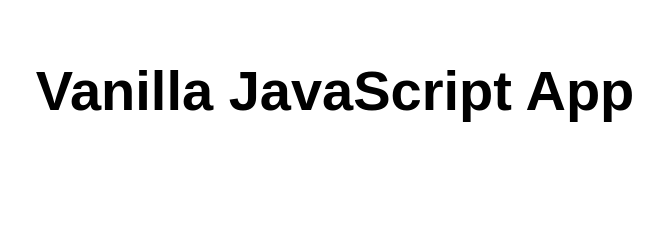
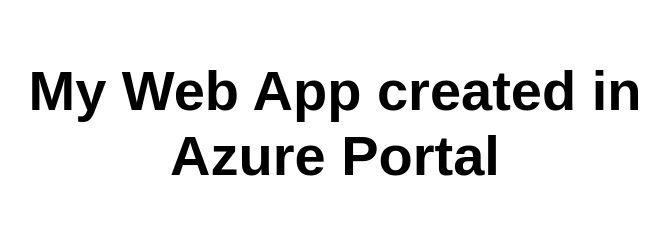
Before and after one commit to JuhaRajalaBC/my-vanilla-basic, a website: page src/index.html in a window 1280 px wide. Shown: the whole page, without its empty margins (305-974 px from the left). Drawn offline with Linux system fonts and the light colour scheme.

Commit message:
Update index.html

```diff
--- a/src/index.html
+++ b/src/index.html
@@ -10,7 +10,7 @@
 
 <body>
   <main>
-    <h1>Vanilla JavaScript App</h1>
+    <h1>My Web App created in Azure Portal</h1>
   </main>
 </body>
 
```
